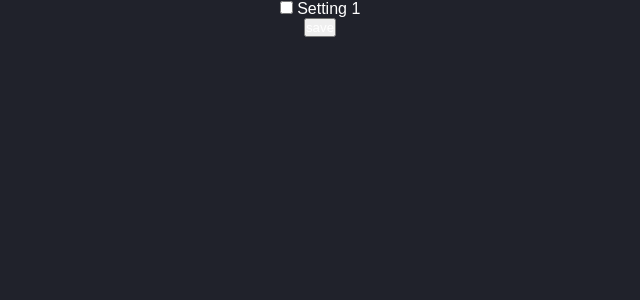
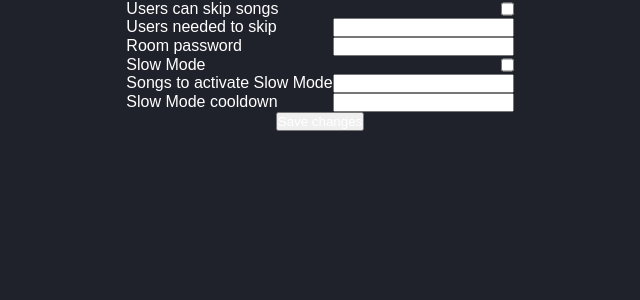
Before and after one commit to Andi1005/QTify, a Flask app: page /host in a window 1280 px wide. Shown: the top 300 px of the page, without its empty margins (320-960 px from the left). Run offline with Flask 2, Linux system fonts and the light colour scheme.

Commit message:
did stuff

```diff
--- a/src/group-playlist/static/style.css
+++ b/src/group-playlist/static/style.css
@@ -105,3 +110,8 @@
   color: #f56942;
   background-color: rgba(255, 255, 255, 0)
 }
+
+.setting {
+  display: flex;
+  justify-content: space-between;
+}
--- a/src/group-playlist/templates/host.html
+++ b/src/group-playlist/templates/host.html
@@ -2,10 +2,33 @@
 
 {% block content %}
 <form class="host-settings">
-    <div>
-        <input type="checkbox" id="setting1" name="setting1" value="0">
-        <label for="setting1">Setting 1</label>
+
+    <div class="setting">
+        <label for="setting1">Users can skip songs</label>
+        <input type="checkbox" id="setting1" name="allow_skip" value="1">
     </div>
-    <input class="submit" type="submit" value="save">
+    <div class="setting">
+        <label for="setting2">Users needed to skip</label>
+        <input type="text" id="setting2" name="skip_min_users" value="1">
+    </div>
+    <div class="setting">
+        <label for="setting3">Room password</label>
+        <input type="text" id="setting3" name="password">
+    </div>
+    <div class="setting">
+        <label for="setting4">Slow Mode</label>
+        <input type="checkbox" id="setting4" name="slow_mode" value="1">
+    </div>
+    <div class="setting">
+        <label for="setting5">Songs to activate Slow Mode</label>
+        <input type="text" id="setting5" name="slow_mode_min_songs" value="10">
+    </div>
+    <div class="setting">
+        <label for="setting6">Slow Mode cooldown</label>
+        <input type="text" id="setting6" name="slow_mode_cooldown" value="120">
+    </div>
+
+    <input class="submit" type="submit" value="Save changes">
   </form>
+
 {% endblock %}
--- a/src/group-playlist/templates/index.html
+++ b/src/group-playlist/templates/index.html
@@ -1,10 +1,10 @@
 {% extends 'base.html' %}
 
 {% block content %}
-<h1 class="project-name button"><a href="{{ url_for('index') }}">Group Playlist</a></h1>
+<h1 class="app-title"><a href="{{ url_for('index') }}">Group Playlist</a></h1>
 
-<a class="join-btn button" href="{{ url_for('join') }}">Raum betreten</a>
-<a class="host-btn button" href="{{ user_auth_request }}">Raum erstellen</a>
+<a class="join-btn input" href="{{ url_for('join') }}">Raum betreten</a>
+<a class="host-btn input" href="{{ user_auth_request }}">Raum erstellen</a>
 
 <div class="credits">
     <p>A programm made by Andreas Hars</p>
```
Also changed, not shown: other parts of src/group-playlist/static/style.css (+42 -37 lines), src/group-playlist/templates/join.html (+5 -5 lines).
